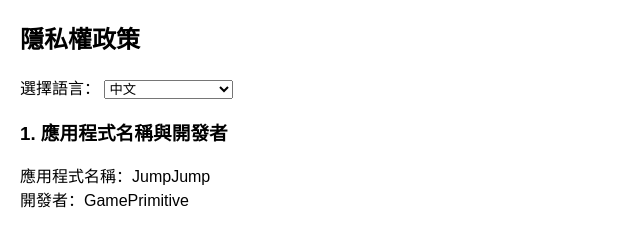
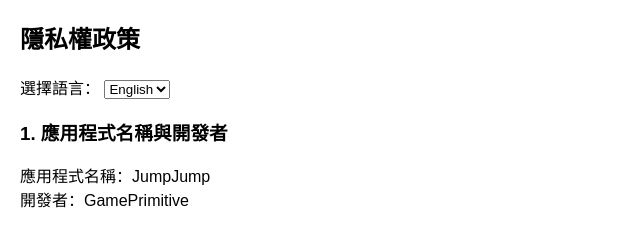
Before and after one commit to gameprimitive/PiWebApp, a website: page public/privacy-policy.html in a window 1280 px wide. Shown: the top 227 px of the page, 0-640 px from the left. Drawn offline with Linux system fonts and the light colour scheme.

Commit message:
Update privacy-policy.html

```diff
--- a/public/privacy-policy.html
+++ b/public/privacy-policy.html
@@ -15,12 +15,10 @@
     <h2 id="title">隱私權政策</h2>
     <label for="language">選擇語言：</label>
     <select id="language">
+	    <option value="en">English</option>
         <option value="zh">中文</option>
-        <option value="en">English</option>
-        <option value="th">ภาษาไทย</option>
-        <option value="id">Bahasa Indonesia</option>
-        <option value="vi">Tiếng Việt</option>
-        <option value="ms">Bahasa Melayu</option>
+
+
     </select>
 
     <div id="content">
```
